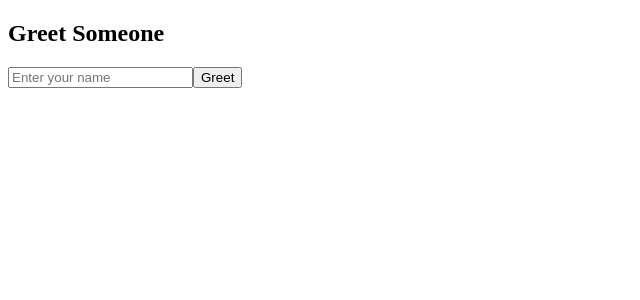
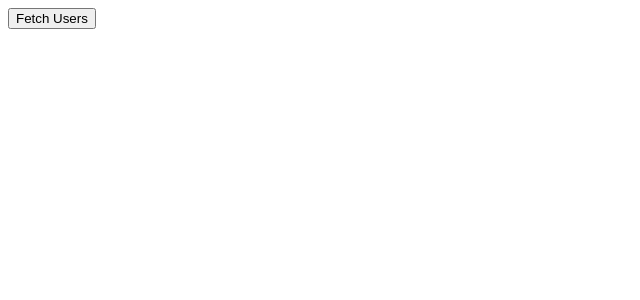
Before and after one commit to djimgon/react-learning-lab, a React app in the folder frontend/: page / in a window 1280 px wide. Shown: the top 300 px of the page, without its empty margins (0-640 px from the left). Built offline with nearby package versions, Linux system fonts and the light colour scheme; the HTML template or start-up script is replaced by a standard one.

Commit message:
11 Ex - Using useActionState Outside a Form

```diff
--- a/frontend/src/App.jsx
+++ b/frontend/src/App.jsx
@@ -1,4 +1,4 @@
-import Exercise from './exercises/10-useactionState/Exercise'
+import Exercise from './exercises/11-useactionstateoutsideaform/Exercise'
 
 function App() {
   return <Exercise />
--- /dev/null
+++ b/frontend/src/exercises/11-useactionstateoutsideaform/Exercise.jsx
@@ -0,0 +1,29 @@
+"use client";
+
+import { useActionState } from "react";
+import { getUsers } from "./actions/getUsers";
+
+export default function Exercise() {
+  const [users, fetchAction, isPending] = useActionState(getUsers, []);
+
+  return (
+    <div className="p-6 max-w-lg mx-auto">
+      <button
+        onClick={fetchAction}
+        disabled={isPending}
+        className="px-4 py-2 cursor-pointer bg-green-500 text-white rounded-lg hover:bg-green-600 disabled:bg-gray-400 font-bold"
+      >
+        {isPending ? "Fetching Users..." : "Fetch Users"}
+      </button>
+
+      <ul className="mt-4 space-y-2">
+        {users.map((user) => (
+          <li key={user.id} className="p-3 bg-gray-100 rounded-lg">
+            <p className="font-semibold">{user.name}</p>
+            <p className="text-sm text-gray-600">{user.email}</p>
+          </li>
+        ))}
+      </ul>
+    </div>
+  );
+}
--- /dev/null
+++ b/frontend/src/exercises/11-useactionstateoutsideaform/actions/getUsers.jsx
@@ -0,0 +1,8 @@
+"use server";
+
+export async function getUsers() {
+  const res = await fetch(
+    "https://jsonplaceholder.typicode.com/users?_start=0&_limit=5/"
+  );
+  return await res.json();
+}
```
